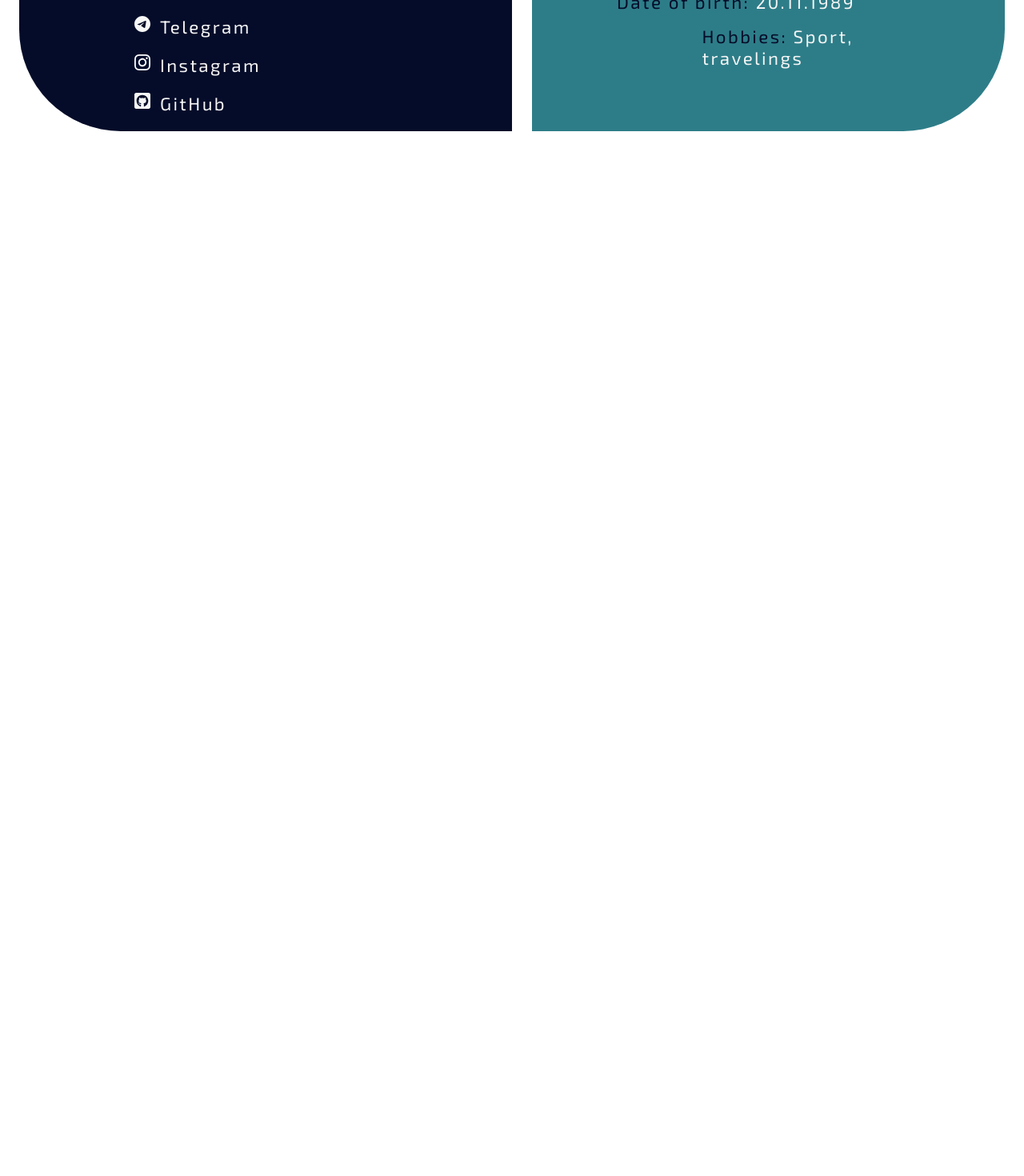
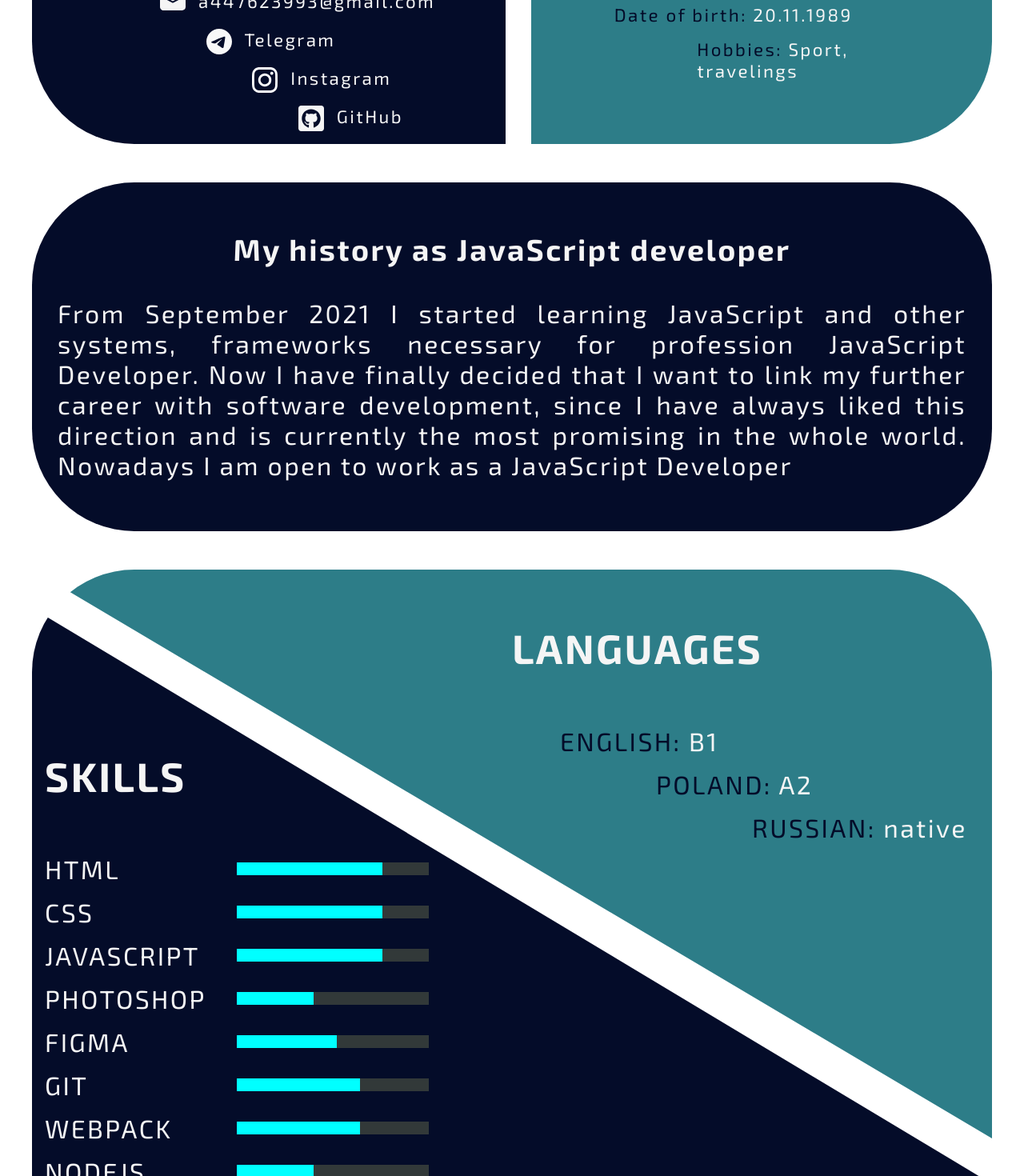
Before and after one commit to Abram31/cv-react, a React (Create React App) app: page / in a window 1280 px wide. Shown: the part 580-2050 px from the top of the page at 80% size. Before the commit the page ends 800 px from the top, so only its background shows below. Built offline with nearby package versions, Linux system fonts and the light colour scheme.

Commit message:
feat: add skills, languages

```diff
--- a/package.json
+++ b/package.json
@@ -36,5 +36,10 @@
       "last 1 firefox version",
       "last 1 safari version"
     ]
+  },
+  "devDependencies": {
+    "sass": "^1.54.9",
+    "sass-loader": "^13.0.2",
+    "webpack": "^5.74.0"
   }
 }
--- a/src/basic.scss
+++ b/src/basic.scss
@@ -1,10 +1,19 @@
+$background-name: rgba(45, 125, 136, 1);
+$background-contacts-about: rgba(4, 12, 41, 1);
+
 * {
     list-style: none;
     text-decoration: none;
 }
-body {
+body,
+#root {
+    font-family: "Exo 2";
+    letter-spacing: 0.15em;
     padding: 1rem;
-    overflow: hidden;
+    // overflow-x: hidden;
+    display: flex;
+    flex-direction: column;
+    gap: 3rem;
 }
 ul {
     padding: 0;
--- a/src/header/header.jsx
+++ b/src/header/header.jsx
@@ -2,6 +2,8 @@ import './header.scss'
 import { Component } from "react";
 import "typeface-exo-2";
 import avatar from "../assets/img/avatar-4-1 1.jpg"
+import '../basic.scss'
+
 
 
 class NameProfession extends Component {
@@ -57,7 +59,9 @@ class Contacts extends Component {
                     <h3>CONTACTS</h3>
                     <ul className='wrapper-contacts-about-me__list-contacts'>
                         {Object.entries(this.contacts).map((contact,index) => (
-                            <li key = {contact[0] + index }> <a className={`list-contacts__contact ${contact[0]}`} href={contact[1].path}>{contact[1].title}</a> </li>
+                            <li key = {contact[0] + index } style = {{padding: `0 0 0 ${10 * index + 5}%`}} >
+                            <a className={`list-contacts__contact ${contact[0]}`} href={contact[1].path}>{contact[1].title}</a>
+                            </li>
                         )
                         )}
                     </ul>
@@ -73,7 +77,7 @@ class AboutMe extends Component {
         this.aboutMe = {
             city: "Warsaw",
             birthday: "20.11.1989",
-            hometown: "Sport, travelings"
+            hometown: "Sport, travelings",
 
         }
     }
--- a/src/header/header.scss
+++ b/src/header/header.scss
@@ -9,6 +9,8 @@ header {
     color: whitesmoke;
     font-family: 'Exo 2';
     letter-spacing: 0.15em;
+        border-radius: 8rem;
+            overflow: hidden;
 
     .header_wrapper-name-profession {
         position: absolute;
@@ -18,7 +20,6 @@ header {
         margin: 0;
         background-color: $background-name;
         text-align: end;
-        border-radius: 205px;
 
         .name {
             font-size: 3.2rem;
@@ -33,21 +34,23 @@ header {
 
     .header_wrapper-contacts {
         position: absolute;
+        padding: 0 0 0 1rem;
         height: 90%;
-        width: 50%;
+        width: 48%;
         bottom: 0rem;
-        clip-path: polygon(0% 100%, 100% 100%, 100% 40%, 0% 5%);
+        clip-path: polygon(0% 100%, 100% 100%, 100% 41%, 0% 5%);
         margin: 0;
         background-color: $background-contacts-about;
 
         display: flex;
         justify-content: flex-end;
         flex-direction: column;
-        align-items: center;
-        border-radius: 127px 0 0px 127px;
+        align-items: flex-start;
+
+
 
         .wrapper-contacts__contacts {
-
+            width: 100%;
             & h3 {
                 font-size: 2rem;
             }
@@ -63,16 +66,16 @@ header {
                 color: whitesmoke;
                 font-size: 1.4rem;
                 display: flex;
+                gap: 1rem;
                 cursor: pointer;
                 transition: .4s;
                 transition-timing-function: linear;
-                // transition-property: color;
 
                 &:active {
                     transform: scale(0.8);
                 }
                 &:hover {
-                    transform: rotate3d(1, 1, 1, 10deg) scale(1.2) ;
+                    transform: scale(1.1) ;
                 }
 
             }
@@ -86,6 +89,7 @@ header {
                 &::before {
                     content: '';
                     background-repeat: no-repeat;
+                    background-size: contain;
                     height: 2rem;
                     width: 2rem;
                 }
@@ -130,7 +134,6 @@ header {
         background-color: $background-name;
         height: 23.5rem;
         clip-path: polygon(0% 100%, 100% 100%, 100% 51%, 0% 0%);
-        border-radius: 0 127px 127px 0px;
 
         display: flex;
         align-items: center;
--- a/src/index.js
+++ b/src/index.js
@@ -3,11 +3,15 @@ import ReactDOM from 'react-dom/client';
 import './basic.scss';
 import reportWebVitals from './reportWebVitals';
 import { Header } from './header/header';
+import { MyHistory } from './my-history/my-history';
+import { Skills } from './skills/skills';
 
 const root = ReactDOM.createRoot(document.getElementById('root'));
 root.render(
   <React.StrictMode>
     <Header />
+    <MyHistory/>
+    <Skills/>
   </React.StrictMode>
 );
 
--- /dev/null
+++ b/src/my-history/my-history.jsx
@@ -0,0 +1,16 @@
+import { Component } from "react";
+import './my-history.scss'
+
+export const MyHistory = () => {
+    return (
+        <section className='my-history'>
+            <h3> My history as JavaScript developer</h3>
+            <p>From September 2021 I started learning JavaScript
+                and other systems, frameworks necessary for profession
+                JavaScript Developer. Now I have finally decided that I
+                want to link my further career with software development,
+                since I have always liked this direction and is currently
+                the most promising in the whole world. Nowadays I am open to work as a JavaScript Developer</p>
+        </section>
+    )
+}
--- /dev/null
+++ b/src/my-history/my-history.scss
@@ -0,0 +1,19 @@
+$background-name: rgba(45, 125, 136, 1);
+$background-contacts-about: rgba(4, 12, 41, 1);
+
+.my-history {
+    background-color: $background-contacts-about;
+    border-radius: 8rem;
+    font-size: 2rem;
+    padding: 1.5rem 2rem 4rem 2rem;
+    text-align: justify;
+    color: whitesmoke;
+
+    & h3 {
+        text-align: center;
+    }
+    & p {
+    max-width: 1280px;
+    margin: 0 auto;
+    }
+}
--- /dev/null
+++ b/src/skills/skills.jsx
@@ -0,0 +1,81 @@
+import './skills.scss'
+
+const listSkills = {
+    html: {
+        level: 8
+    },
+    css: {
+        level: 8
+    },
+    javascript: {
+        level: 8
+    },
+    photoshop: {
+        level: 5
+    },
+    figma: {
+        level: 6
+    },
+    git: {
+        level: 7
+    },
+    webpack: {
+        level: 7
+    },
+    nodejs: {
+        level: 5
+    },
+    react: {
+        level: 7
+    },
+    typescript: {
+        level: 6
+    },
+
+}
+
+const listLanguages = {
+    english: {
+        level: 'B1'
+    },
+    poland: {
+        level: 'A2'
+    },
+    russian: {
+        level: 'native'
+    }
+}
+
+const Languages = () => {
+    return (
+        <div className='container-languages'>
+            <ul className='wrapper-languages'>
+                <h3>LANGUAGES</h3>
+                {Object.entries(listLanguages).map((language, index) => (
+                    <li key={language[0] + index} className={'language'} style={{padding:`0 0 0 ${index * 20 + 10}%`}}>
+                    <span>{`${language[0].toLocaleUpperCase()}:`}</span> { `${language[1].level}`}</li>
+                ))}
+
+            </ul>
+        </div>
+    )
+}
+
+export const Skills = () => {
+    return (
+        <section className='skills-section'>
+            <div className='container-skills'>
+
+                <ul className='wrapper-skills'>
+                    <h3>SKILLS</h3>
+                    {Object.entries(listSkills).map((skill, index) => (
+                        <li key={skill[0] + index}  className={`wrapper-skills__skill ${skill[0]}`} >{skill[0].toLocaleUpperCase()}
+                            <span style={{ width: `${60 - (60 / 10) * skill[1].level}%` }}></span>
+                        </li>
+                    ))}
+                </ul>
+            </div>
+            <Languages />
+        </section>
+    )
+}
--- /dev/null
+++ b/src/skills/skills.scss
@@ -0,0 +1,110 @@
+$background-name: rgba(45, 125, 136, 1);
+$background-contacts-about: rgba(4, 12, 41, 1);
+
+.skills-section {
+    position: relative;
+    color: whitesmoke;
+    border-radius: 8rem;
+    height: 60rem;
+    overflow: hidden;
+
+    .container-skills {
+        position: absolute;
+        width: 100%;
+        height: 100%;
+        display: flex;
+        background-color: $background-contacts-about;
+        clip-path: polygon(0% 100%, 100% 100%, 100% 80%, 0% 5%);
+
+        .wrapper-skills {
+            position: absolute;
+            display: flex;
+            flex-direction: column;
+            gap: 1rem;
+            width: 40%;
+            padding: 10rem 0 0 1rem;
+
+            & h3 {
+                font-size: 3.2rem;
+            }
+
+            .wrapper-skills__skill {
+                position: relative;
+                display: flex;
+                justify-content: space-between;
+                font-size: 2rem;
+                align-items: center;
+                cursor: pointer;
+                transition: .4s;
+
+                &::after {
+                    content: '';
+                    height: 1rem;
+                    width: 50%;
+                    background-color: aqua;
+                }
+
+                & span {
+                    content: '';
+                    position: absolute;
+                    right: 0;
+                    height: 1rem;
+                    background-color: rgb(50, 57, 57);
+                    transition: .4s;
+
+                    &:hover {
+                        // color: black;
+                        background-color: white;
+                    }
+                }
+
+                &:hover span {
+                    color: black;
+                    background-color: white;
+                }
+
+                &:hover {
+                    color: black;
+                    background-color: white;
+                }
+
+                &:hover::after {
+                    color: black;
+                    background-color: green;
+                }
+            }
+        }
+    }
+
+    .container-languages {
+        position: absolute;
+        width: 100%;
+        height: 60rem;
+        display: flex;
+        background-color: $background-name;
+        clip-path: polygon(135% 100%, 100% 100%, 100% 0%, 0% 0%);
+
+
+        .wrapper-languages {
+            display: flex;
+            flex-direction: column;
+            gap: 1rem;
+            width: 50%;
+            top: 0;
+            position: absolute;
+            right: 0;
+
+            & h3 {
+                font-size: 3.2rem;
+            }
+
+            .language {
+                font-size: 2rem;
+
+                & span {
+                    color: $background-contacts-about;
+                }
+            }
+        }
+    }
+}
```
Also changed, not shown: 1 other file (tests, documents, lock files or other folders).
